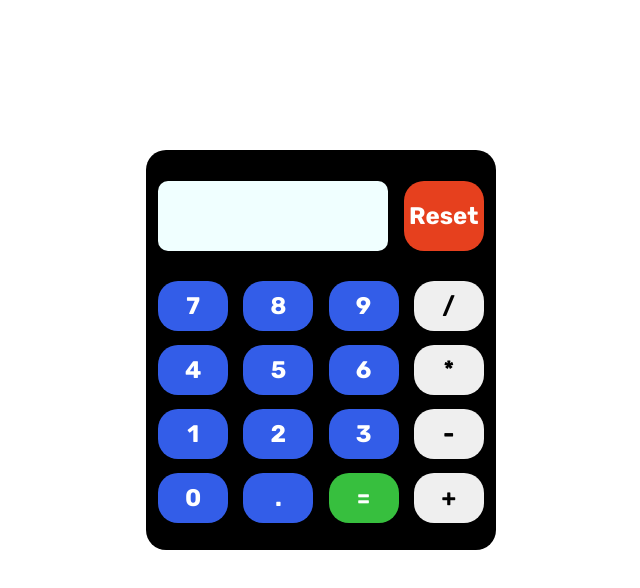
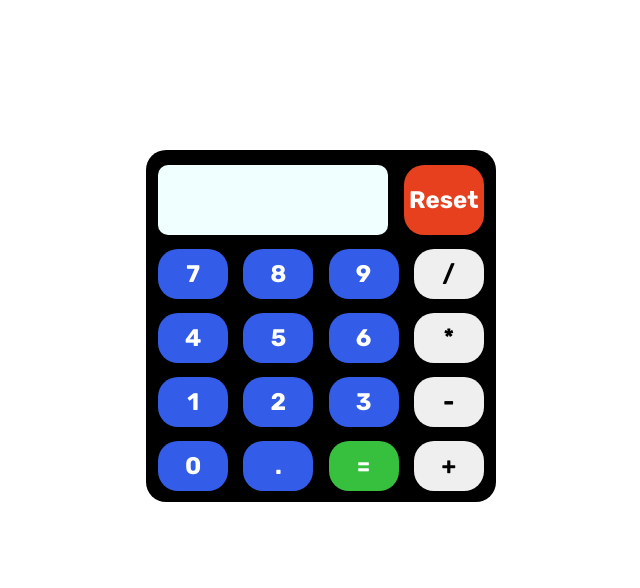
Before and after one commit to caramalizedbutter/calculator, a plain HTML site: page index.html in a window 1280 px wide. Shown: the whole page, without its empty margins (319-959 px from the left). Drawn offline with Linux system fonts and the light colour scheme.

Commit message:
Hopefully fixed the height length increasing

```diff
--- a/style.css
+++ b/style.css
@@ -60,7 +60,8 @@ button.equals{
     align-items:center;
     background-color: black;
     border-radius: 20px;
-    height: 400px;
+    height: auto;
+    max-height:400px;
 }
 
 #screenReset{
```
